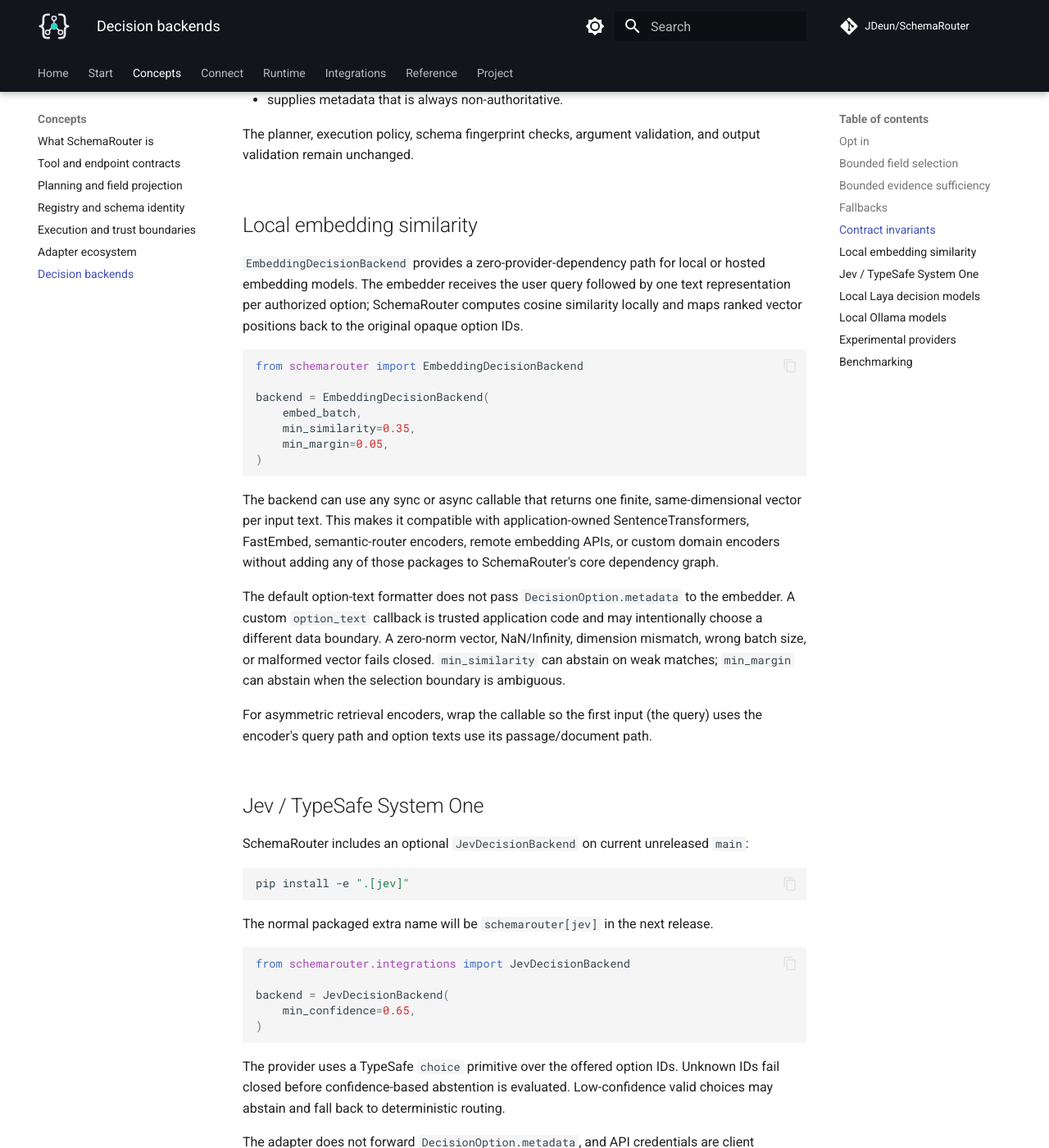
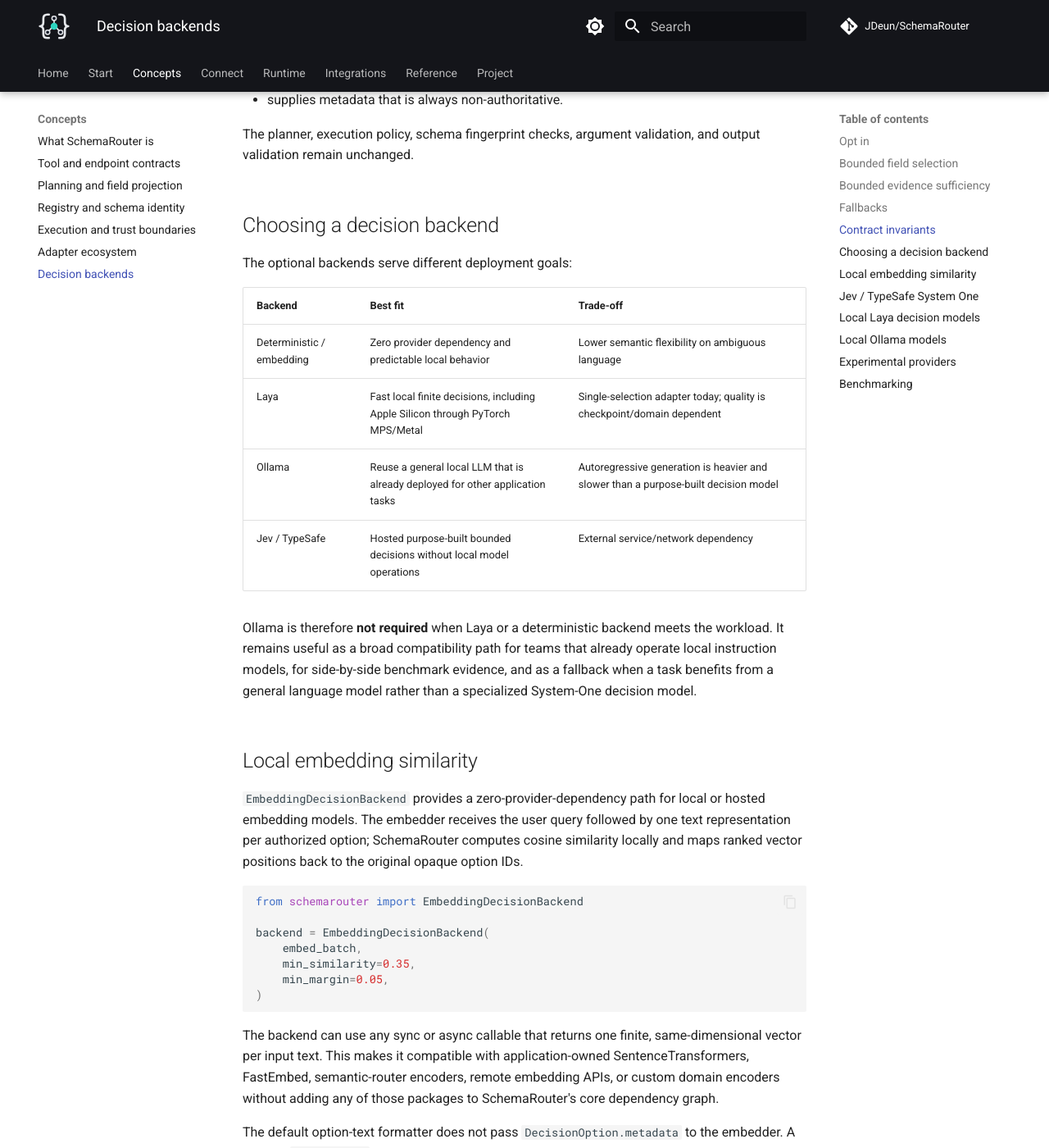
Before and after one commit to JDeun/SchemaRouter, an MkDocs documentation site: the page built from docs/concepts/decision-backends.md, in a window 1280 px wide and 1400 px high, scrolled down 2928 px. Shown: the whole window at 82% size. Built offline with MkDocs 1.6.1 and Material for MkDocs 9.7.7, drawn with Linux system fonts in a browser that asks for light colours; comment, search, counter and statistics services are not loaded.

Commit message:
docs: clarify Laya Ollama and Jev roles

```diff
--- a/docs/concepts/decision-backends.md
+++ b/docs/concepts/decision-backends.md
@@ -120,6 +120,22 @@ A decision provider:
 
 The planner, execution policy, schema fingerprint checks, argument validation, and output validation
 remain unchanged.
+
+## Choosing a decision backend
+
+The optional backends serve different deployment goals:
+
+| Backend | Best fit | Trade-off |
+| --- | --- | --- |
+| Deterministic / embedding | Zero provider dependency and predictable local behavior | Lower semantic flexibility on ambiguous language |
+| Laya | Fast local finite decisions, including Apple Silicon through PyTorch MPS/Metal | Single-selection adapter today; quality is checkpoint/domain dependent |
+| Ollama | Reuse a general local LLM that is already deployed for other application tasks | Autoregressive generation is heavier and slower than a purpose-built decision model |
+| Jev / TypeSafe | Hosted purpose-built bounded decisions without local model operations | External service/network dependency |
+
+Ollama is therefore **not required** when Laya or a deterministic backend meets the workload. It
+remains useful as a broad compatibility path for teams that already operate local instruction
+models, for side-by-side benchmark evidence, and as a fallback when a task benefits from a general
+language model rather than a specialized System-One decision model.
 
 ## Local embedding similarity
 
```
